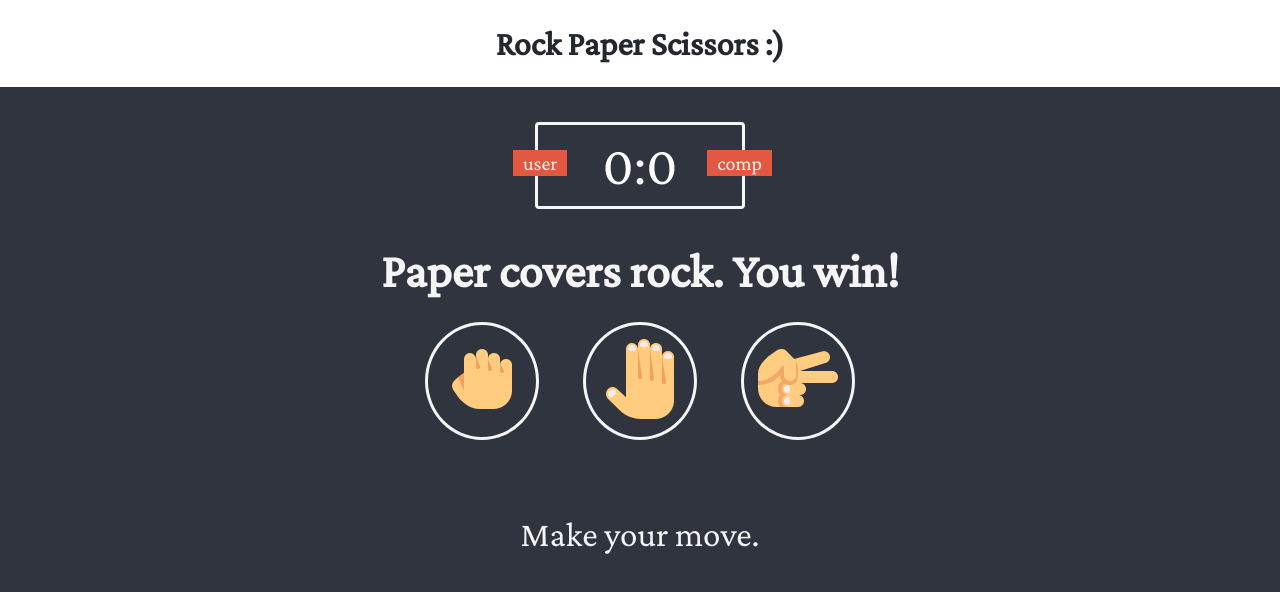
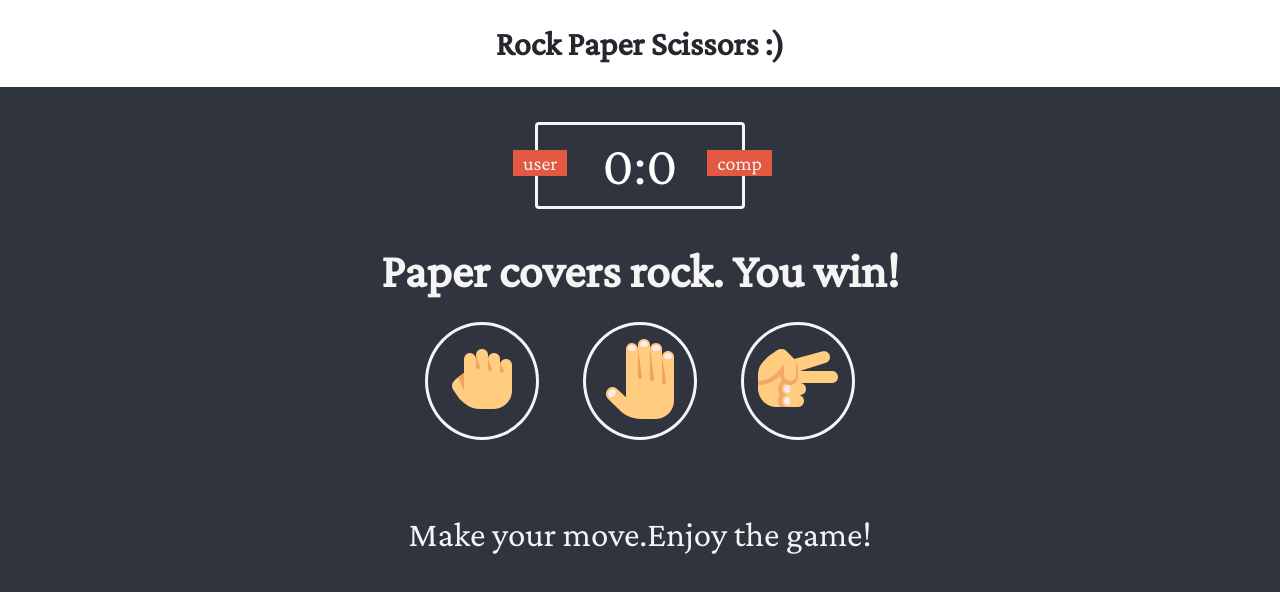
Before and after one commit to Pinchu2002/RPS, a plain HTML site: page index.html in a window 1280 px wide. Drawn offline with nearby package versions, Linux system fonts and the light colour scheme.

Commit message:
Modified

```diff
--- a/index.html
+++ b/index.html
@@ -38,7 +38,7 @@
         </div>
     </div>
 
-    <p id="action-message">Make your move.</p>
+    <p id="action-message">Make your move.Enjoy the game!</p>
 
     <script src="/app/js/scripts.js"></script>
 </body>
```
Also changed, not shown: 1 other file.
